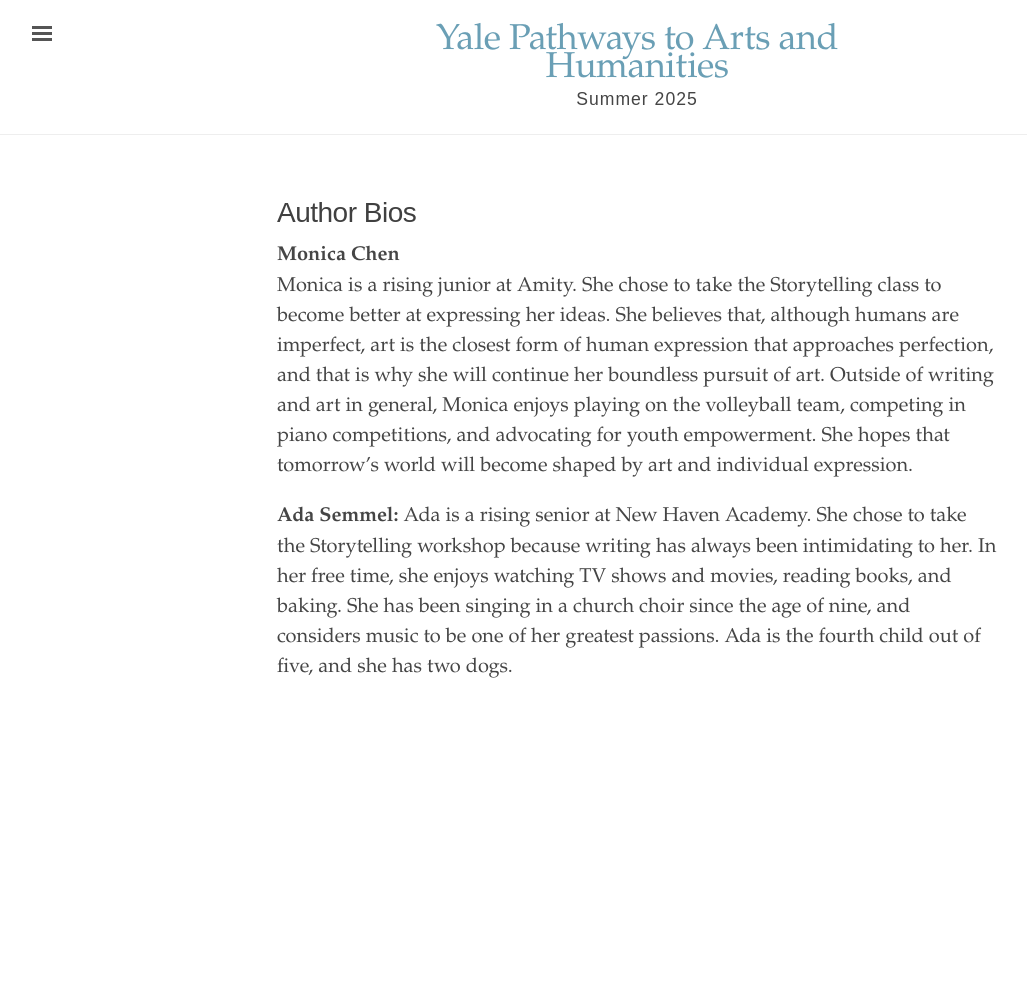
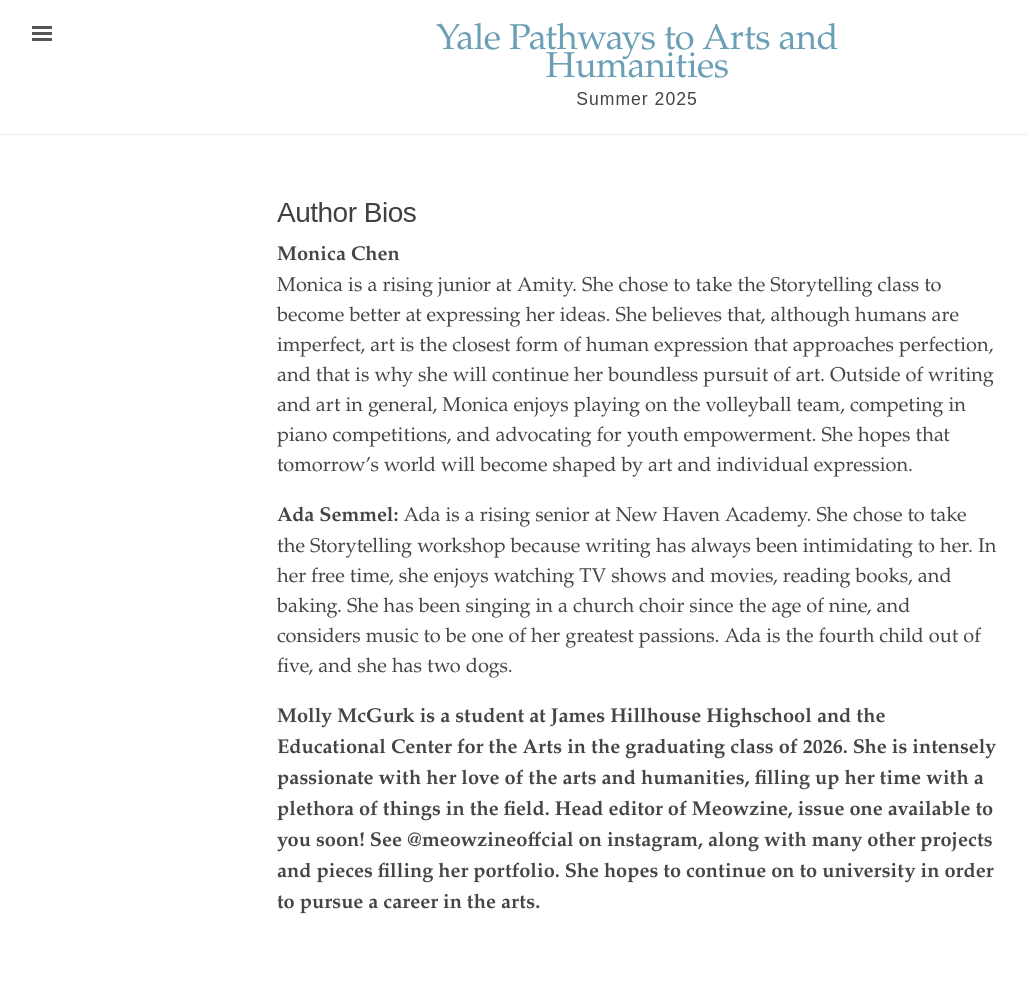
Before and after one commit to ypah-s25/storytelling, a Jekyll site: the page built from info.md, in a window 1280 px wide. Shown: the whole page, without its empty margins (3-1030 px from the left). Built offline with Jekyll 4.4.1, drawn with Linux system fonts in a browser that asks for light colours; before the commit the page ends 900 px from its top, so only the background shows below that.

Commit message:
Update info.md

```diff
--- a/info.md
+++ b/info.md
@@ -7,3 +7,4 @@
 
 <p><b>Ada Semmel:</b> Ada is a rising senior at New Haven Academy. She chose to take the Storytelling workshop because writing has always been intimidating to her. In her free time, she enjoys watching TV shows and movies, reading books, and baking. She has been singing in a church choir since the age of nine, and considers music to be one of her greatest passions. Ada is the fourth child out of five, and she has two dogs.
 </p>
+<b> Molly McGurk <b>  is a student at James Hillhouse Highschool and the Educational Center for the Arts in the graduating class of 2026. She is intensely passionate with her love of the arts and humanities, filling up her time with a plethora of things in the field. Head editor of Meowzine, issue one available to you soon! See @meowzineoffcial on instagram, along with many other projects and  pieces filling her portfolio. She hopes to continue on to university in order to pursue a career in the arts.
```
